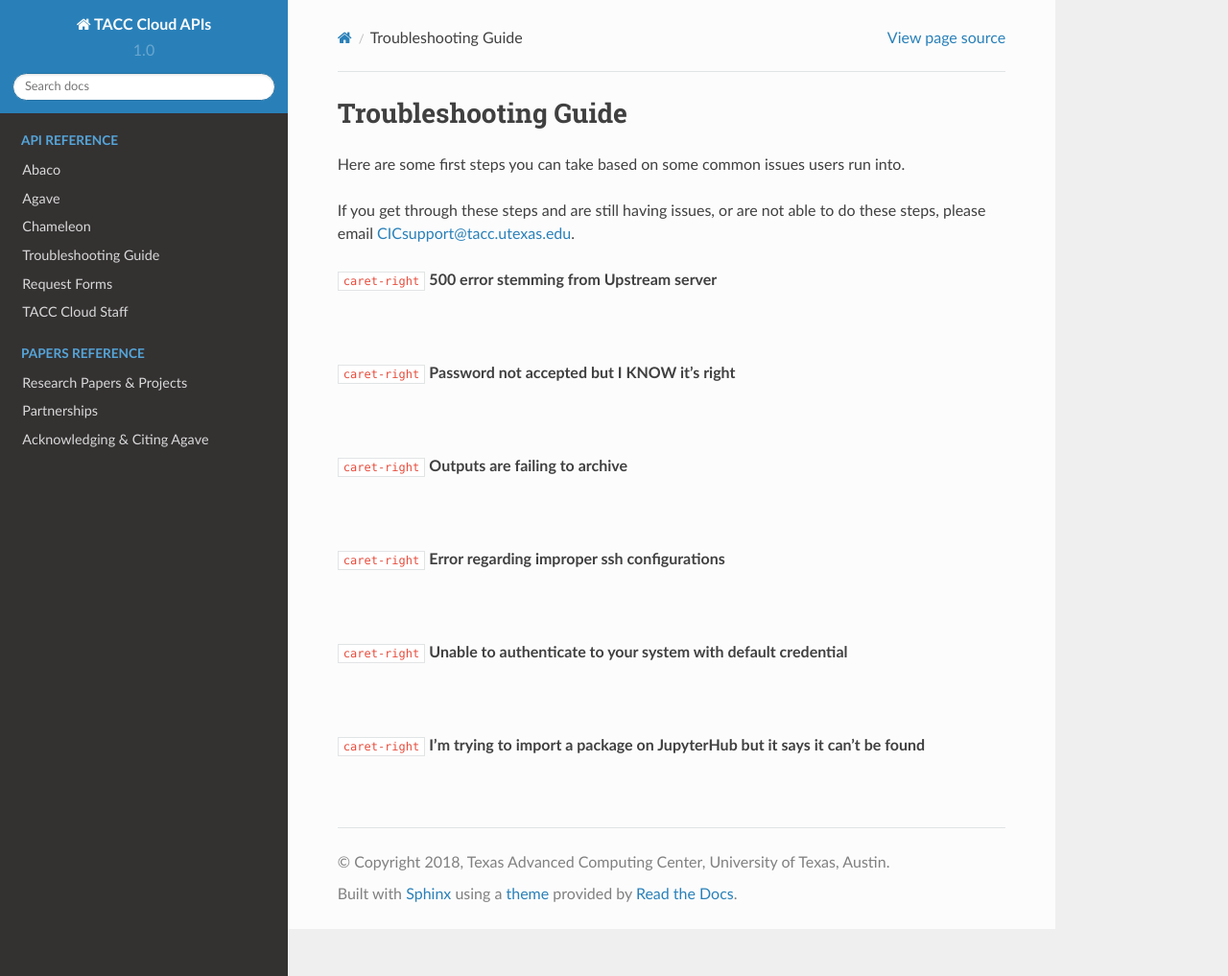
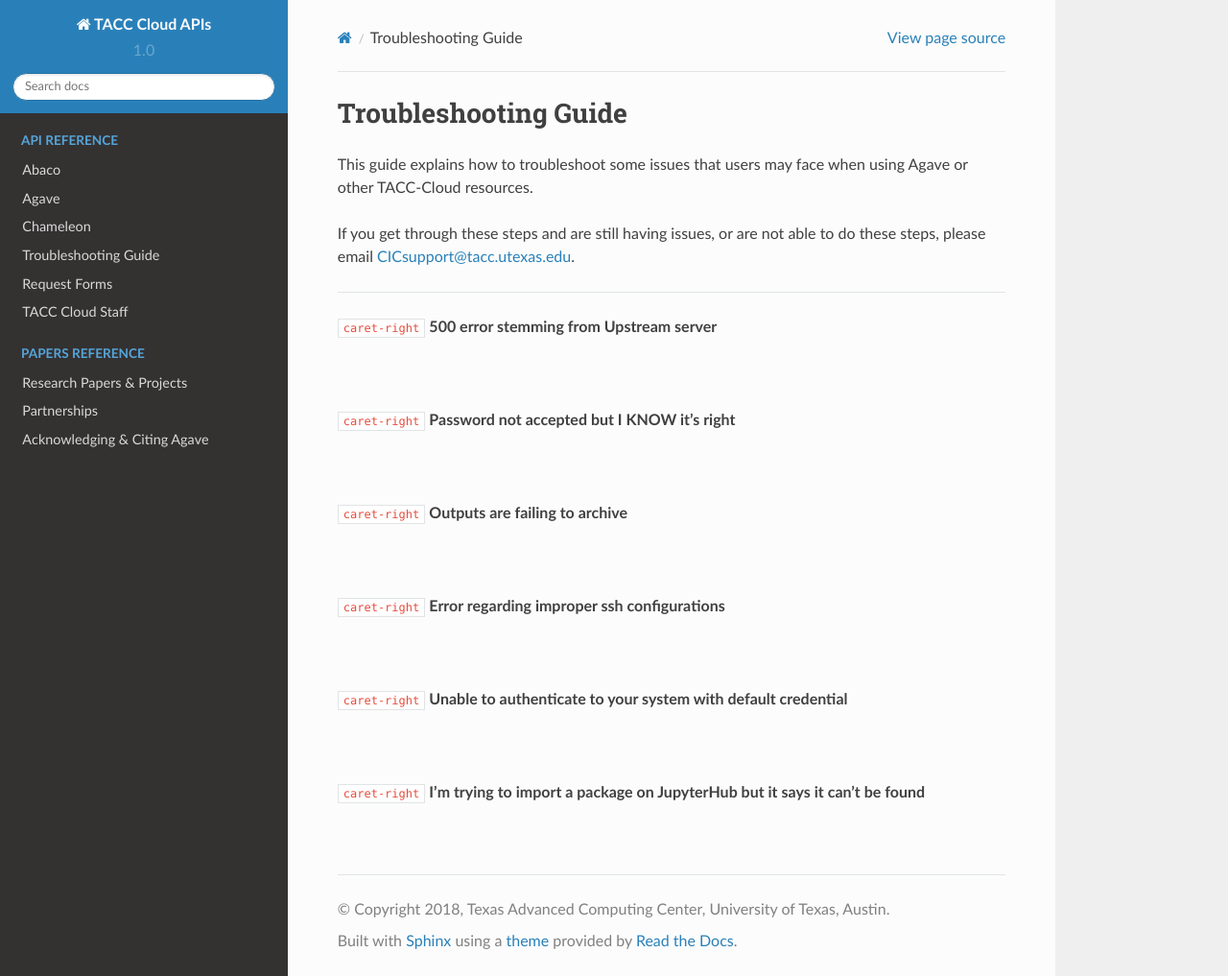
Before and after one commit to TACC-Cloud/tacc-cloud-docs, a Sphinx documentation site: the page built from docs/resources/troubleshooting-guide.rst, in a window 1280 px wide and 1017 px high. Shown: the whole window at 96% size. Built offline with Sphinx 7.4.7 and the Read the Docs theme 2.0.0, drawn with Linux system fonts in a browser that asks for light colours; cross-references to code outside the pages are shown as plain code.

Commit message:
Update troubleshooting-guide.rst

```diff
--- a/docs/resources/troubleshooting-guide.rst
+++ b/docs/resources/troubleshooting-guide.rst
@@ -8,11 +8,11 @@
 
 
 
-Here are some first steps you can take based on some common issues users run into.
+This guide explains how to troubleshoot some issues that users may face when using Agave or other TACC-Cloud resources.
 
 If you get through these steps and are still having issues, or are not able to do these steps, please email CICsupport@tacc.utexas.edu.
 
-
+------
 
 
 .. container:: foldable
```
